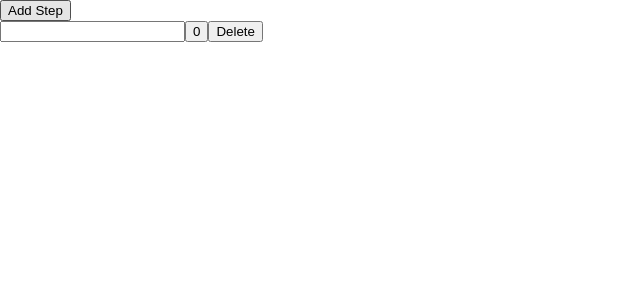
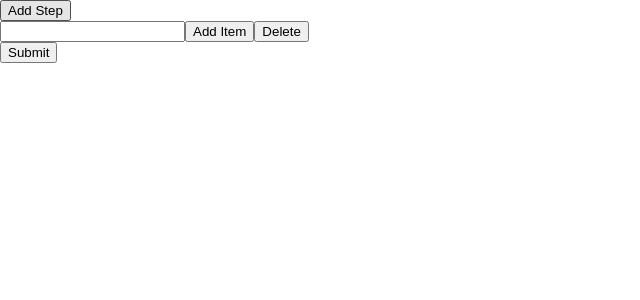
Before and after one commit to fallahpour-fr/TreeNode, a React (Create React App) app: page / in a window 1280 px wide. Both pictures are taken after a click on the button "Add Step". Shown: the top 300 px of the page, without its empty margins (0-640 px from the left). Built offline with nearby package versions, Linux system fonts and the light colour scheme.

Commit message:
Add submit button and change handler

```diff
--- a/src/TreeNodeComponent/container.ts
+++ b/src/TreeNodeComponent/container.ts
@@ -4,6 +4,7 @@ import * as Yup from 'yup';
 import { useState } from "react";
 
 export const useContainer = (): IModel => {
+
     const [root, setRoot] = useState<ITreeNode>(
         {
             title: 'root',
@@ -11,14 +12,14 @@ export const useContainer = (): IModel => {
             id: 0
         }
     );
-    const [id_path, set_id_path] = useState<Array<any>>([]);
+    const [id_path, set_id_path] = useState<Array<number>>([]);
 
 
-    const find_current_item = (idPath: any, root: any) => {
+    const find_current_item = (idPath: Array<number>, root: ITreeNode) => {
         let newNode = root;
-        idPath.map((index: any) => newNode = newNode.childs[index]);
+        idPath.map((index: number) => newNode = newNode.childs[index]);
         return newNode;
-    }
+    };
 
     const validation_schema = Yup.object().shape({
         childs: Yup.array().of(Yup.object().shape({
@@ -28,54 +29,59 @@ export const useContainer = (): IModel => {
         }))
     });
 
+
+    const action_onSubmit = (values: ITreeNode) => {
+        console.log(values)
+    }
+
     const formik = useFormik<ITreeNode>({
-        initialValues: {
-            ...root
-        },
-        onSubmit: values => { },
+        initialValues: root,
+        onSubmit: action_onSubmit,
         validationSchema: validation_schema
     });
-
     const handler_addStep = () => {
-        const current = formik.values.childs
-        current.push(
+        const childs = formik.values.childs;
+        childs.push(
             {
                 title: '',
                 childs: [],
-                id: current.length
+                id: childs.length
             }
-        )
+        );
 
-        formik.setFieldValue('step', formik.values)
+        formik.setFieldValue('childs', childs);
         setRoot({ ...root });
     };
 
     const onChange_handler = (index: number, new_value: string) => {
-        let current_item = formik.values
-        current_item.childs[index].title = new_value;
-        formik.setFieldValue('step', { ...current_item });
+        let current_item = formik.values.childs;
+        current_item[index].title = new_value;
+        formik.setFieldValue('childs', current_item);
         setRoot({ ...root });
+        console.log(index, new_value)
     };
 
     const handler_addItem = (index: number) => {
         id_path.push(index);
         set_id_path([...id_path]);
         let currentItem = find_current_item(id_path, root);
-        formik.setFieldValue('step', currentItem);
+        formik.setFieldValue('childs', currentItem.childs);
     };
 
     const handler_deleteItem = (id: number) => {
         let current_item = find_current_item(id_path, root);
         current_item.childs = current_item.childs.filter((item: any) => item.id !== id);
-        formik.setFieldValue('step', { ...current_item })
+        formik.setFieldValue('childs', current_item.childs);
         setRoot({ ...root });
-    }
+    };
+
 
     return {
-        formik,
+        form_data: formik.values,
         handler_addStep,
         onChange_handler,
         handler_addItem,
-        handler_deleteItem
-    }
-}
+        handler_deleteItem,
+        action_onSubmit: formik.handleSubmit
+    };
+};
--- a/src/TreeNodeComponent/model.ts
+++ b/src/TreeNodeComponent/model.ts
@@ -1,3 +1,4 @@
+import { Formik } from "formik";
 export interface ITreeNode {
     title: string,
     childs: Array<ITreeNode>,
@@ -5,9 +6,10 @@ export interface ITreeNode {
 }
 
 export interface IModel {
-    formik:any;
+    form_data:ITreeNode
     handler_addStep:Function;
     onChange_handler:Function;
     handler_addItem:Function;
     handler_deleteItem:Function;
+    action_onSubmit:Function
 }
--- a/src/TreeNodeComponent/view.tsx
+++ b/src/TreeNodeComponent/view.tsx
@@ -1,12 +1,13 @@
-import {IModel} from "./model";
+import { IModel } from "./model";
 
-export const View=(props:IModel)=>(
-    <section className="bg-slate-400 w-1/2" >
-        <button onClick={()=>props.handler_addStep()} >Add Step</button>
-        {props.formik.values.childs.map((item: any, index:number) => <div key={index} >
-            <input name={item.id} onChange={(event) => props.onChange_handler(index, event.target.value)} />
-            <button onClick={() => { props.handler_addItem(index) }} >{item.id}</button>
-            <button onClick={() => { props.handler_deleteItem(item.id) }} >Delete</button>
+export const View = (props: IModel) => {
+    return <section className="bg-slate-400 w-1/2" >
+        <button onClick={() => props.handler_addStep()} >Add Step</button>
+        {props.form_data.childs.map((item: any, index: number) => <div key={index} >
+            <input value={item.title} name={item.title} onChange={(event) => props.onChange_handler(index, event.target.value)} />
+            <button onClick={() => props.handler_addItem(index)} >Add Item</button>
+            <button onClick={() => props.handler_deleteItem(item.id)} >Delete</button>
         </div>)}
+        <button type="submit" onClick={()=>props.action_onSubmit()}>Submit</button>
     </section>
-)
+};
```
